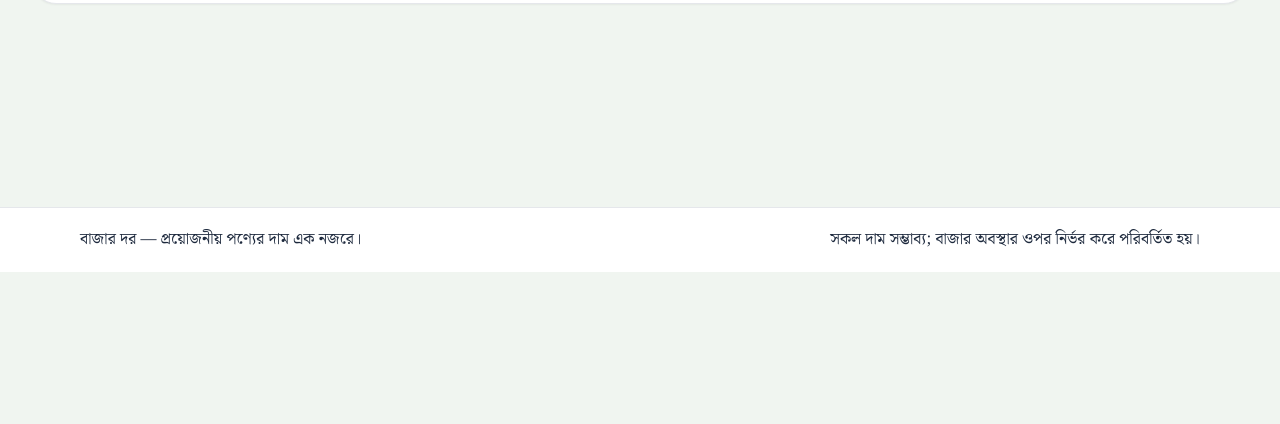
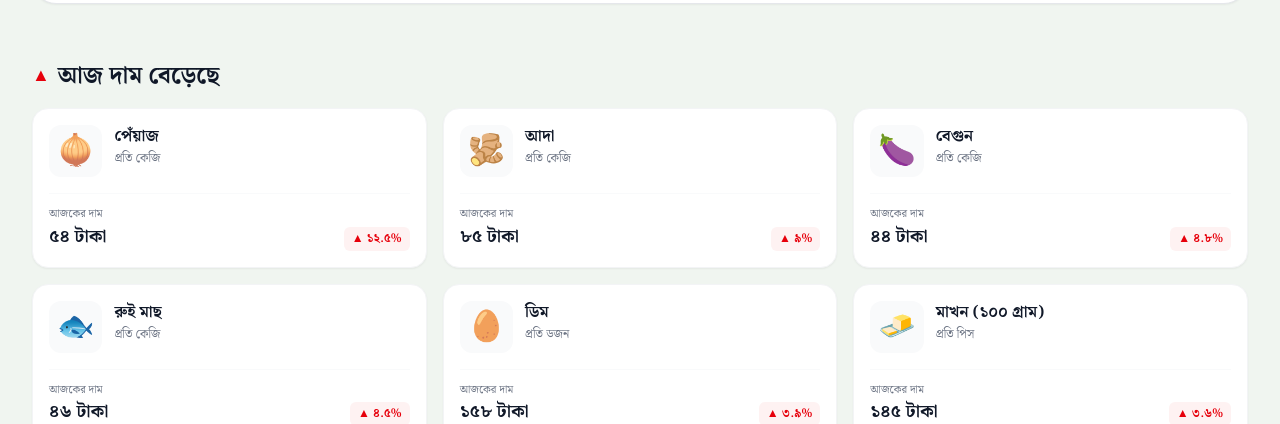
Before and after one commit to abdullahraihan709-maker/Bazar-Dor, a Next.js app: page / in a window 1280 px wide. Shown: the part 528-952 px from the top of the page. Before the commit the page ends 800 px from the top, so only its background shows below. Built offline with nearby package versions, Linux system fonts and the light colour scheme.

Commit message:
Added AllProducts.tsx and ProductCards.tsx files

```diff
--- a/src/app/page.tsx
+++ b/src/app/page.tsx
@@ -1,3 +1,4 @@
+import AllProducts from "@/components/AllProducts";
 import Hero from "@/components/Hero";
 
 
@@ -5,6 +6,7 @@ export default function Home() {
   return (
     <div>
         <Hero />
+        <AllProducts />
     </div>
   );
 }
--- /dev/null
+++ b/src/components/AllProducts.tsx
@@ -0,0 +1,68 @@
+import React from 'react';
+import { Product } from '@/types/types';
+import { toBengaliNumber } from '@/lib/Bengali';
+import ProductCards from './ProductCards';
+import allProductsData from '@/../public/allProducts.json';
+
+const AllProducts = () => {
+  const products: Product[] = allProductsData as Product[];
+
+  // সেকশন এ: দাম বাড়ার দিক থেকে শীর্ষ ৬টি পণ্য
+  const topRisers = [...products]
+    .filter((p) => p.change.dir === 'up')
+    .sort((a, b) => b.change.pct - a.change.pct)
+    .slice(0, 6);
+
+  // সেকশন বি: দাম কমার দিক থেকে শীর্ষ ৬টি পণ্য
+  const topFallers = [...products]
+    .filter((p) => p.change.dir === 'down')
+    .sort((a, b) => a.change.pct - b.change.pct)
+    .slice(0, 6);
+
+  return (
+    <section className="max-w-7xl mx-auto px-4 sm:px-6 lg:px-8 py-8 space-y-10">
+
+      {/* Section A — “আজ দাম বেড়েছে ▲” */}
+      <div>
+        <h2 className="text-2xl font-extrabold flex items-center gap-2 mb-4 text-gray-900">
+          <span className="text-red-600 text-lg">▲</span> আজ দাম বেড়েছে
+        </h2>
+        <div className="grid grid-cols-1 sm:grid-cols-2 lg:grid-cols-3 gap-4">
+          {topRisers.map((product) => (
+            <ProductCards key={product.id} product={product} />
+          ))}
+        </div>
+      </div>
+
+      {/* Section B — “আজ দাম কমেছে ▼” */}
+      <div>
+        <h2 className="text-2xl font-extrabold flex items-center gap-2 mb-4 text-gray-900">
+          <span className="text-green-600 text-lg">▼</span> আজ দাম কমেছে
+        </h2>
+        <div className="grid grid-cols-1 sm:grid-cols-2 lg:grid-cols-3 gap-4">
+          {topFallers.map((product) => (
+            <ProductCards key={product.id} product={product} />
+          ))}
+        </div>
+      </div>
+
+      {/* Section C — “সব পণ্য” with subtitle */}
+      <div id="সব-পণ্য" className="scroll-mt-24">
+        <div className="mb-4">
+          <h2 className="text-2xl font-extrabold text-gray-900">সব পণ্য</h2>
+          <p className="text-xs sm:text-sm text-gray-500 mt-1">
+            মোট {toBengaliNumber(products.length)}টি পণ্য দেখানো হচ্ছে
+          </p>
+        </div>
+        <div className="grid grid-cols-1 sm:grid-cols-2 lg:grid-cols-3 gap-4">
+          {products.map((product) => (
+            <ProductCards key={product.id} product={product} />
+          ))}
+        </div>
+      </div>
+
+    </section>
+  );
+};
+
+export default AllProducts;
--- a/src/components/Hero.tsx
+++ b/src/components/Hero.tsx
@@ -28,10 +28,13 @@ const Hero = () => {
                         চাল, ডাল, তেল, সবজি, মাছ, মাংস, ডিম ও মসলার দাম — বাজারভিত্তিক বিস্তারিত, গড়, সর্বনিম্ন-সর্বাধিক এবং দামের পরিবর্তন এক জায়গায়।
                     </p>
 
-                    {/* Call to Action Button */}
-                    <button className="mt-2 bg-green-700 hover:bg-green-800 text-white font-medium px-6 py-2.5 rounded-xl shadow-xs transition-colors cursor-pointer">
+                    {/* Primary CTA Anchor Link to #সব-পণ্য */}
+                    <a
+                        href="#সব-পণ্য"
+                        className="mt-2 bg-green-700 hover:bg-green-800 text-white font-medium px-6 py-2.5 rounded-xl shadow-xs transition-colors cursor-pointer text-center inline-block"
+                    >
                         সব পণ্য দেখুন
-                    </button>
+                    </a>
                 </div>
 
                 {/* Right Side: Hero Basket Illustration */}
--- /dev/null
+++ b/src/components/ProductCards.tsx
@@ -0,0 +1,55 @@
+import React from 'react';
+import Link from 'next/link';
+import { Product } from '@/types/types';
+import { toBengaliNumber, getUnitText } from '@/lib/Bengali';
+
+interface ProductCardProps {
+  product: Product;
+}
+
+const ProductCards: React.FC<ProductCardProps> = ({ product }) => {
+  const isUp = product.change.dir === 'up';
+  const isDown = product.change.dir === 'down';
+  const absPct = Math.abs(product.change.pct);
+
+  return (
+    <Link
+      href={`/product/${product.slug}`}
+      className="bg-white border border-gray-100 rounded-2xl p-4 shadow-xs hover:shadow-md transition-all flex flex-col justify-between"
+    >
+      <div className="flex items-start gap-3">
+        <span className="text-3xl p-2 bg-gray-50 rounded-xl flex items-center justify-center">
+          {product.image || product.categoryIcon}
+        </span>
+        <div>
+          <h3 className="font-bold text-gray-900 text-base">{product.nameBn}</h3>
+          <p className="text-xs text-gray-500 mt-0.5">{getUnitText(product.unit)}</p>
+        </div>
+      </div>
+
+      <div className="flex items-end justify-between mt-4 pt-3 border-t border-gray-50">
+        <div>
+          <span className="block text-[11px] text-gray-500">আজকের দাম</span>
+          <span className="text-lg font-extrabold text-gray-900">
+            {toBengaliNumber(product.today)} টাকা
+          </span>
+        </div>
+        <span
+          className={`flex items-center gap-0.5 text-xs font-semibold px-2 py-1 rounded-md ${
+            isUp
+              ? 'text-red-600 bg-red-50'
+              : isDown
+              ? 'text-green-600 bg-green-50'
+              : 'text-gray-500 bg-gray-100'
+          }`}
+        >
+          {isUp && `▲ ${toBengaliNumber(absPct)}%`}
+          {isDown && `▼ ${toBengaliNumber(absPct)}%`}
+          {!isUp && !isDown && `—${toBengaliNumber(absPct)}%`}
+        </span>
+      </div>
+    </Link>
+  );
+};
+
+export default ProductCards;
```
